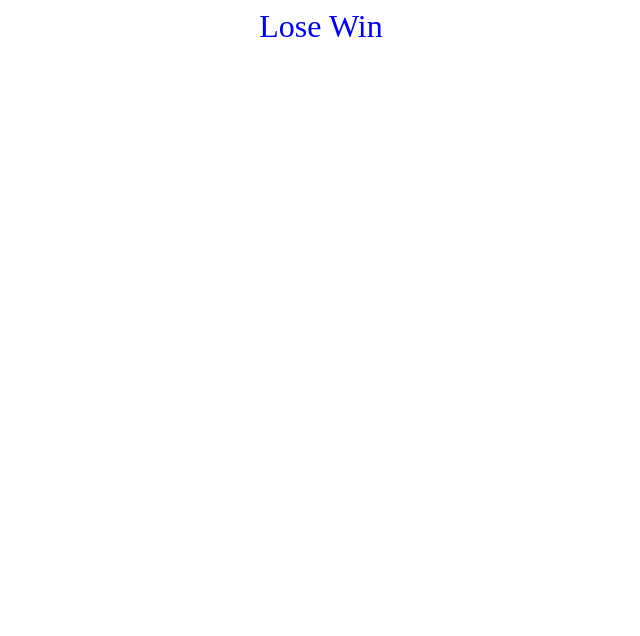
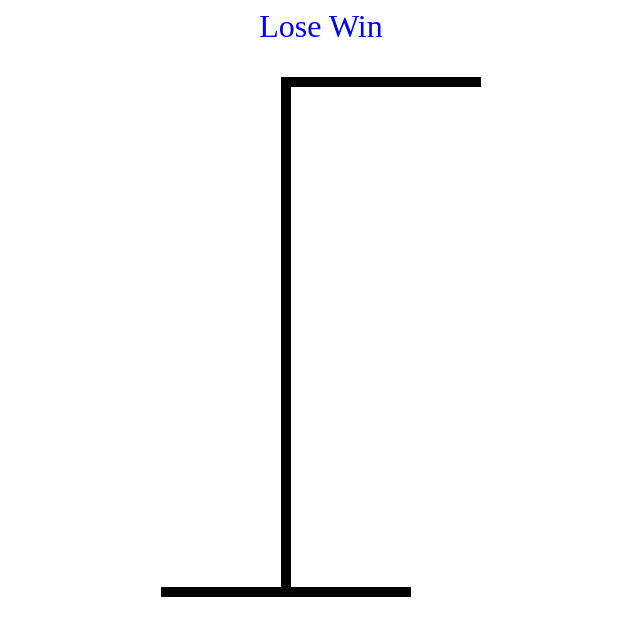
Before and after one commit to bobbyDeepak1415/hangman_ts, a React (Vite) app: page / in a window 1280 px wide. Shown: the top 636 px of the page, without its empty margins (319-959 px from the left). Built offline with nearby package versions, Linux system fonts and the light colour scheme.

Commit message:
added a part of the hangman drawing

```diff
--- a/src/App.tsx
+++ b/src/App.tsx
@@ -1,12 +1,15 @@
-import { useState } from "react";
-import words from "./assets/wordList.json";
+// import { useState } from "react";
+// import words from "./assets/wordList.json";
+import HangmanDrawing from "./HangmanDrawing";
+import HangmanWord from "./HangmanWord";
+import Keyboard from "./Keyboard";
 
 function App() {
-  const [wordToGuess, setWordToGuess] = useState(() => {
-    return words[Math.floor(Math.random() * words.length)];
-  });
+  // const [wordToGuess, setWordToGuess] = useState(() => {
+  //   return words[Math.floor(Math.random() * words.length)];
+  // });
 
-  const [guessedLetters, setGuessedLetters] = useState<string[]>([]);
+  // const [guessedLetters, setGuessedLetters] = useState<string[]>([]);
 
   return (
     <div
@@ -23,9 +26,9 @@ function App() {
         Lose Win
       </div>
       <div>
-        {/* <HangmanDrawing/>
+        <HangmanDrawing/>
         <HangmanWord/>
-        <Keyboard/> */}
+        <Keyboard/>
       </div>
     </div>
   );
--- /dev/null
+++ b/src/HangmanDrawing.tsx
@@ -0,0 +1,29 @@
+export default function HangmanDrawing() {
+  return (
+    <div style={{ position: "relative" }}>
+      <div
+        style={{
+          height: "10px",
+          width: "200px",
+          backgroundColor: "black",
+          marginLeft: "120px",
+        }}
+      ></div>
+      <div
+        style={{
+          height: "500px",
+          width: "10px",
+          backgroundColor: "black",
+          marginLeft: "120px",
+        }}
+      ></div>
+      <div
+        style={{
+          height: "10px",
+          width: "250px",
+          backgroundColor: "black",
+        }}
+      ></div>
+    </div>
+  );
+}
--- /dev/null
+++ b/src/HangmanWord.tsx
@@ -0,0 +1,10 @@
+
+export default function HangmanWord() {
+
+
+    return (
+        <>
+
+        </>
+    )
+}
--- /dev/null
+++ b/src/Keyboard.tsx
@@ -0,0 +1,10 @@
+
+export default function Keyboard() {
+
+
+    return (
+        <>
+
+        </>
+    )
+}
```
